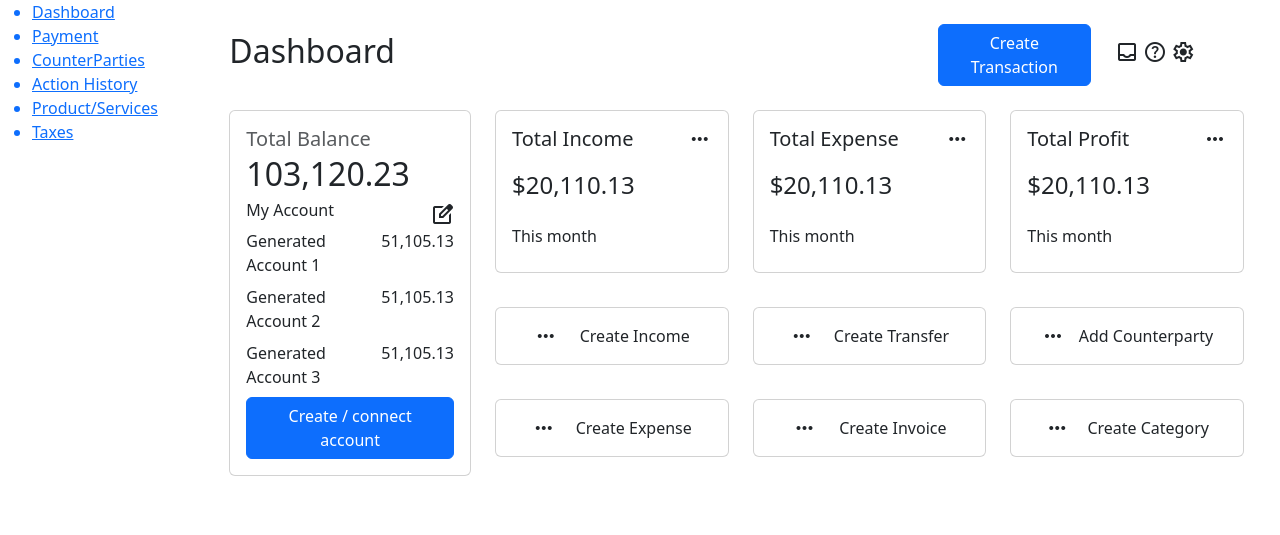
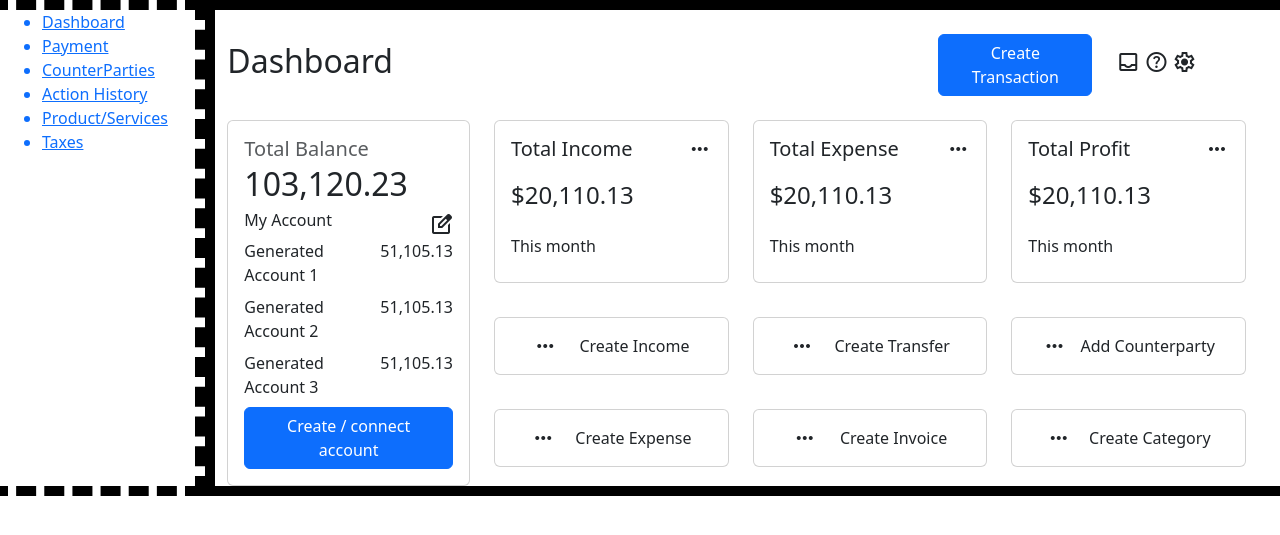
Before and after one commit to supi1989/Git101, a PHP site: page / in a window 1280 px wide. Shown: the top 535 px of the page. Run offline with PHP 8.4, Linux system fonts and the light colour scheme.

Commit message:
Update index.php

```diff
--- a/index.php
+++ b/index.php
@@ -14,7 +14,7 @@
 
 <body>
   <section class="row">
-    <aside class="col-3 col-xl-2 bg-pr full-height-overflow">
+    <aside class="col-3 col-xl-2 bg-pr full-height-overflow" style="border: 10px dashed black;">
       <ul>
         <a href="./">
           <li class="hov-primary">Dashboard</li>
@@ -36,7 +36,7 @@
         </a>
       </ul>
     </aside>
-    <main class="col-9 col-xl-10 bg-gray-100 border-min full-height-overflow">
+    <main class="col-9 col-xl-10 bg-gray-100 border-min full-height-overflow" style="border: 10px solid black;>
       <div class="container">
         <div class="row pt-4 mb-4 align-items-center">
           <div class="col-8">
```
